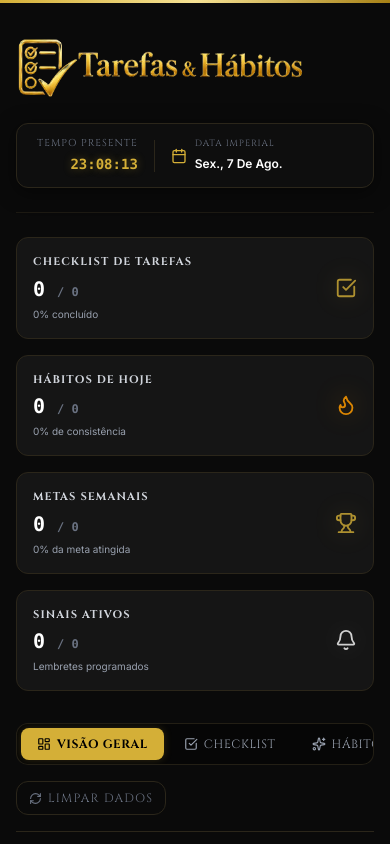
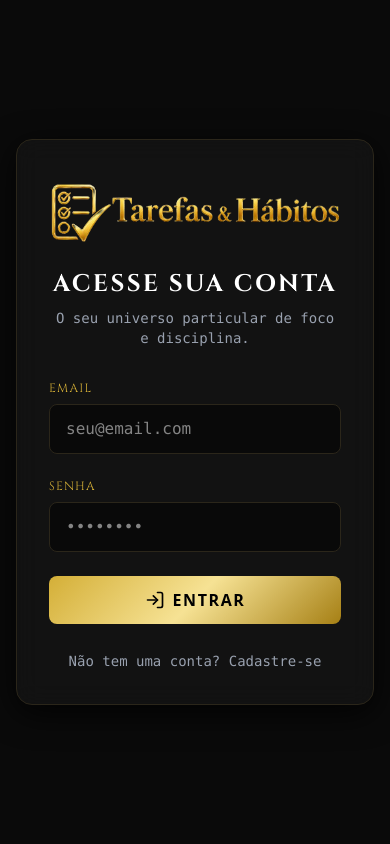
Before and after one commit to vanderleivercel-cell/tarefasehabitos, a React (Vite) app: page / in a window 390 px wide. Shown: the top 844 px of the page. Built offline with nearby package versions, Linux system fonts and the light colour scheme; no server answers; the database is empty.

Commit message:
Implement SaaS Authentication and user sessions

```diff
--- a/src/App.tsx
+++ b/src/App.tsx
@@ -7,6 +7,8 @@ import React, { useState, useEffect } from 'react';
 import { motion, AnimatePresence } from 'motion/react';
 import { Category, Task, Habit, WeeklyGoal, Reminder } from './types';
 import { supabase } from './lib/supabase';
+import { Session } from '@supabase/supabase-js';
+import { Auth } from './components/Auth';
 
 // Component Imports
 import CategoriesManager from './components/CategoriesManager';
@@ -28,7 +30,7 @@ import {
   RefreshCw,
 } from 'lucide-react';
 
-export default function App() {
+function MainApp({ session }: { session: Session }) {
   const [categories, setCategories] = useState<Category[]>([]);
   const [tasks, setTasks] = useState<Task[]>([]);
   const [habits, setHabits] = useState<Habit[]>([]);
@@ -284,7 +286,8 @@ export default function App() {
             />
           </div>
 
-          {/* Luxury Clock / Calendar Widget */}
+          {/* Luxury Clock & Logout Widget */}
+          <div className="flex flex-col sm:flex-row sm:items-center gap-4">
             <div className="flex items-center gap-4 bg-lux-card/40 border border-lux-border rounded-xl px-5 py-3 shadow-[0_4px_20px_rgba(0,0,0,0.5)]">
               <div className="text-right">
                 <span className="text-[10px] text-gray-500 block font-serif-lux uppercase tracking-widest">Tempo Presente</span>
@@ -292,16 +295,21 @@ export default function App() {
                   {currentTime.toLocaleTimeString('pt-BR', { hour: '2-digit', minute: '2-digit', second: '2-digit' })}
                 </span>
               </div>
-            <div className="h-8 w-px bg-lux-border" />
-            <div className="flex items-center gap-2">
-              <Calendar size={16} className="text-gold-primary" />
-              <div>
-                <span className="text-[9px] text-gray-500 block font-serif-lux uppercase tracking-widest">Data Imperial</span>
-                <span className="text-xs font-sans-lux font-semibold text-white capitalize">
-                  {currentTime.toLocaleDateString('pt-BR', { weekday: 'short', day: 'numeric', month: 'short' })}
+              <div className="w-[1px] h-8 bg-lux-border/50" />
+              <div className="text-left">
+                <span className="text-[10px] text-gray-500 block font-serif-lux uppercase tracking-widest">Data</span>
+                <span className="text-sm font-mono font-bold text-white">
+                  {currentTime.toLocaleDateString('pt-BR', { day: '2-digit', month: 'short' }).replace('.', '').toUpperCase()}
                 </span>
               </div>
             </div>
+
+            <button
+              onClick={() => supabase.auth.signOut()}
+              className="text-xs font-mono text-gray-400 hover:text-gold-primary uppercase tracking-widest border border-lux-border hover:border-gold-primary rounded-lg px-4 py-3 transition-colors bg-black/40"
+            >
+              Sair
+            </button>
           </div>
         </div>
 
@@ -588,3 +596,27 @@ export default function App() {
     </div>
   );
 }
+
+export default function App() {
+  const [session, setSession] = useState<Session | null>(null);
+
+  useEffect(() => {
+    supabase.auth.getSession().then(({ data: { session } }) => {
+      setSession(session);
+    });
+
+    const {
+      data: { subscription },
+    } = supabase.auth.onAuthStateChange((_event, session) => {
+      setSession(session);
+    });
+
+    return () => subscription.unsubscribe();
+  }, []);
+
+  if (!session) {
+    return <Auth />;
+  }
+
+  return <MainApp session={session} />;
+}
--- /dev/null
+++ b/src/components/Auth.tsx
@@ -0,0 +1,103 @@
+import React, { useState } from 'react';
+import { supabase } from '../lib/supabase';
+import { LogIn, UserPlus, Loader2 } from 'lucide-react';
+
+export function Auth() {
+  const [loading, setLoading] = useState(false);
+  const [email, setEmail] = useState('');
+  const [password, setPassword] = useState('');
+  const [isLogin, setIsLogin] = useState(true);
+
+  const handleAuth = async (e: React.FormEvent) => {
+    e.preventDefault();
+    setLoading(true);
+
+    try {
+      if (isLogin) {
+        const { error } = await supabase.auth.signInWithPassword({
+          email,
+          password,
+        });
+        if (error) throw error;
+      } else {
+        const { error } = await supabase.auth.signUp({
+          email,
+          password,
+        });
+        if (error) throw error;
+        alert('Cadastro realizado com sucesso! Verifique seu email para confirmar ou já pode fazer o login se a confirmação estiver desativada no painel.');
+      }
+    } catch (error: any) {
+      alert(error.error_description || error.message);
+    } finally {
+      setLoading(false);
+    }
+  };
+
+  return (
+    <div className="min-h-screen bg-lux-bg flex flex-col items-center justify-center p-4">
+      <div className="w-full max-w-md bg-lux-card/80 border border-lux-border rounded-2xl p-8 shadow-[0_8px_32px_rgba(0,0,0,0.8)] backdrop-blur-md">
+
+        <div className="flex flex-col items-center mb-8">
+          <img src="/logo-removebg.png" alt="Tarefas e Hábitos Logo" className="h-20 w-auto object-contain mb-4" />
+          <h2 className="font-serif-lux text-2xl font-bold text-white uppercase tracking-widest text-center">
+            {isLogin ? 'Acesse sua Conta' : 'Crie sua Conta'}
+          </h2>
+          <p className="text-gray-400 mt-2 text-center text-sm font-mono">
+            O seu universo particular de foco e disciplina.
+          </p>
+        </div>
+
+        <form onSubmit={handleAuth} className="space-y-6">
+          <div>
+            <label className="block text-xs font-serif-lux uppercase tracking-widest text-gold-primary mb-2">Email</label>
+            <input
+              type="email"
+              required
+              value={email}
+              onChange={(e) => setEmail(e.target.value)}
+              className="w-full bg-black/50 border border-lux-border rounded-lg px-4 py-3 text-white focus:outline-none focus:border-gold-primary focus:ring-1 focus:ring-gold-primary transition-all font-mono"
+              placeholder="seu@email.com"
+            />
+          </div>
+
+          <div>
+            <label className="block text-xs font-serif-lux uppercase tracking-widest text-gold-primary mb-2">Senha</label>
+            <input
+              type="password"
+              required
+              value={password}
+              onChange={(e) => setPassword(e.target.value)}
+              className="w-full bg-black/50 border border-lux-border rounded-lg px-4 py-3 text-white focus:outline-none focus:border-gold-primary focus:ring-1 focus:ring-gold-primary transition-all font-mono"
+              placeholder="••••••••"
+            />
+          </div>
+
+          <button
+            type="submit"
+            disabled={loading}
+            className="w-full flex items-center justify-center gap-2 gold-gradient-bg text-black font-bold uppercase tracking-widest py-3 px-4 rounded-lg hover:opacity-90 transition-opacity disabled:opacity-50"
+          >
+            {loading ? (
+              <Loader2 size={20} className="animate-spin" />
+            ) : isLogin ? (
+              <><LogIn size={20} /> Entrar</>
+            ) : (
+              <><UserPlus size={20} /> Cadastrar</>
+            )}
+          </button>
+        </form>
+
+        <div className="mt-6 text-center">
+          <button
+            type="button"
+            onClick={() => setIsLogin(!isLogin)}
+            className="text-sm text-gray-400 hover:text-gold-primary transition-colors font-mono"
+          >
+            {isLogin ? 'Não tem uma conta? Cadastre-se' : 'Já tem uma conta? Faça Login'}
+          </button>
+        </div>
+      </div>
+    </div>
+  );
+}
--- /dev/null
+++ b/test_insert_reminder.cjs
@@ -0,0 +1,13 @@
+const { createClient } = require('@supabase/supabase-js');
+
+const supabaseUrl = 'https://bxulvgkqilgfbotomopo.supabase.co';
+const supabaseAnonKey = 'sb_publishable_anHKk1lXopPi98dJZhu6cQ_SDidjQSo';
+
+const supabase = createClient(supabaseUrl, supabaseAnonKey);
+
+async function testInsert() {
+  const { data, error } = await supabase.from('reminders').insert([{ text: 'Teste Script', time: '12:00', date: '2026-08-08', active: true }]).select().single();
+  console.log("Insert Result:", data, "Error:", error);
+}
+
+testInsert();
--- /dev/null
+++ b/test_reminders.cjs
@@ -0,0 +1,17 @@
+const { createClient } = require('@supabase/supabase-js');
+
+const supabaseUrl = 'https://bxulvgkqilgfbotomopo.supabase.co';
+const supabaseAnonKey = 'sb_publishable_anHKk1lXopPi98dJZhu6cQ_SDidjQSo';
+
+const supabase = createClient(supabaseUrl, supabaseAnonKey);
+
+async function test() {
+  console.log("Fetching reminders...");
+  const { data, error } = await supabase.from('reminders').select('*');
+  if (error) {
+    console.error("Error:", error);
+  } else {
+    console.log("Reminders:", data);
+  }
+}
+test();
```
Lines whose indentation alone changed are shown as unchanged.
